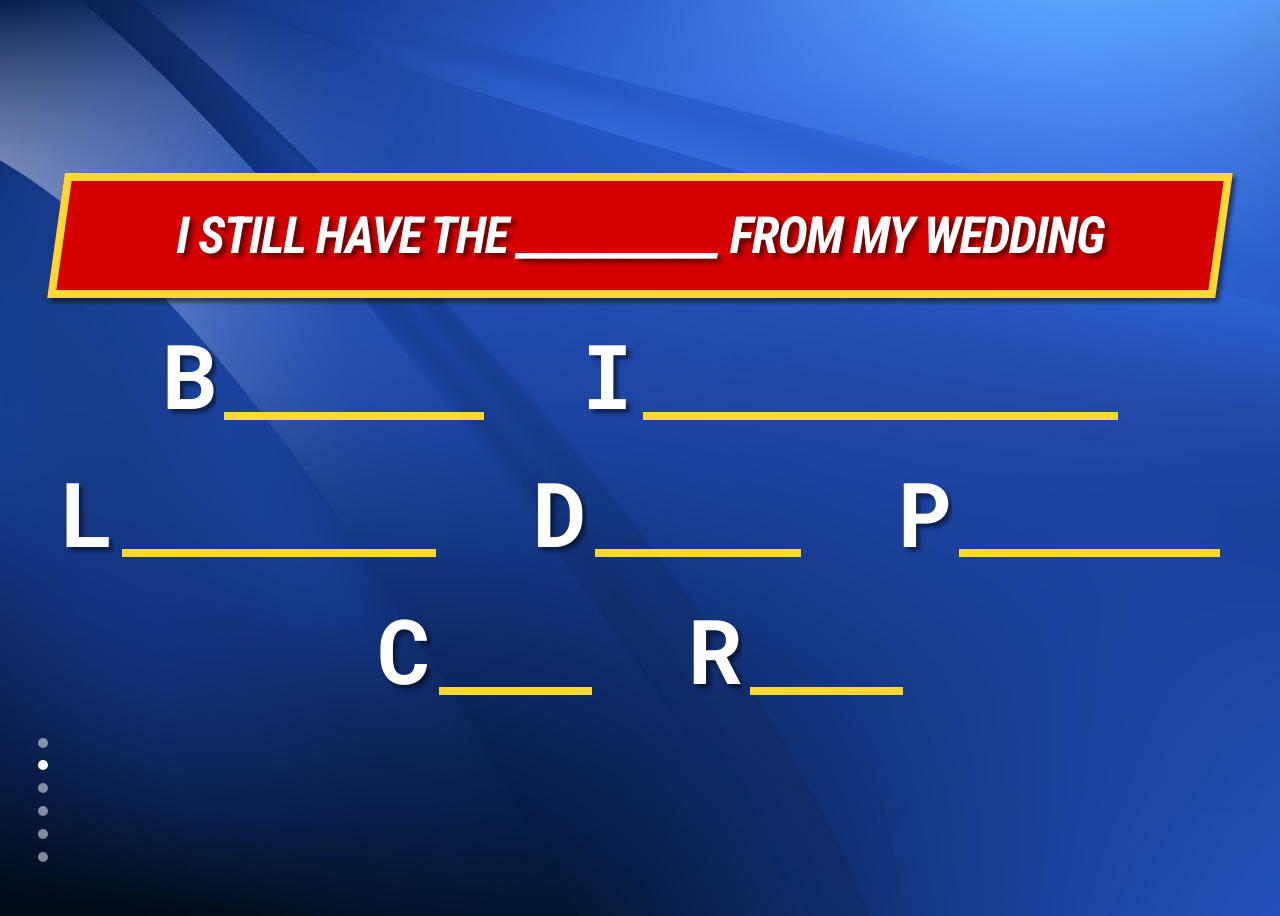
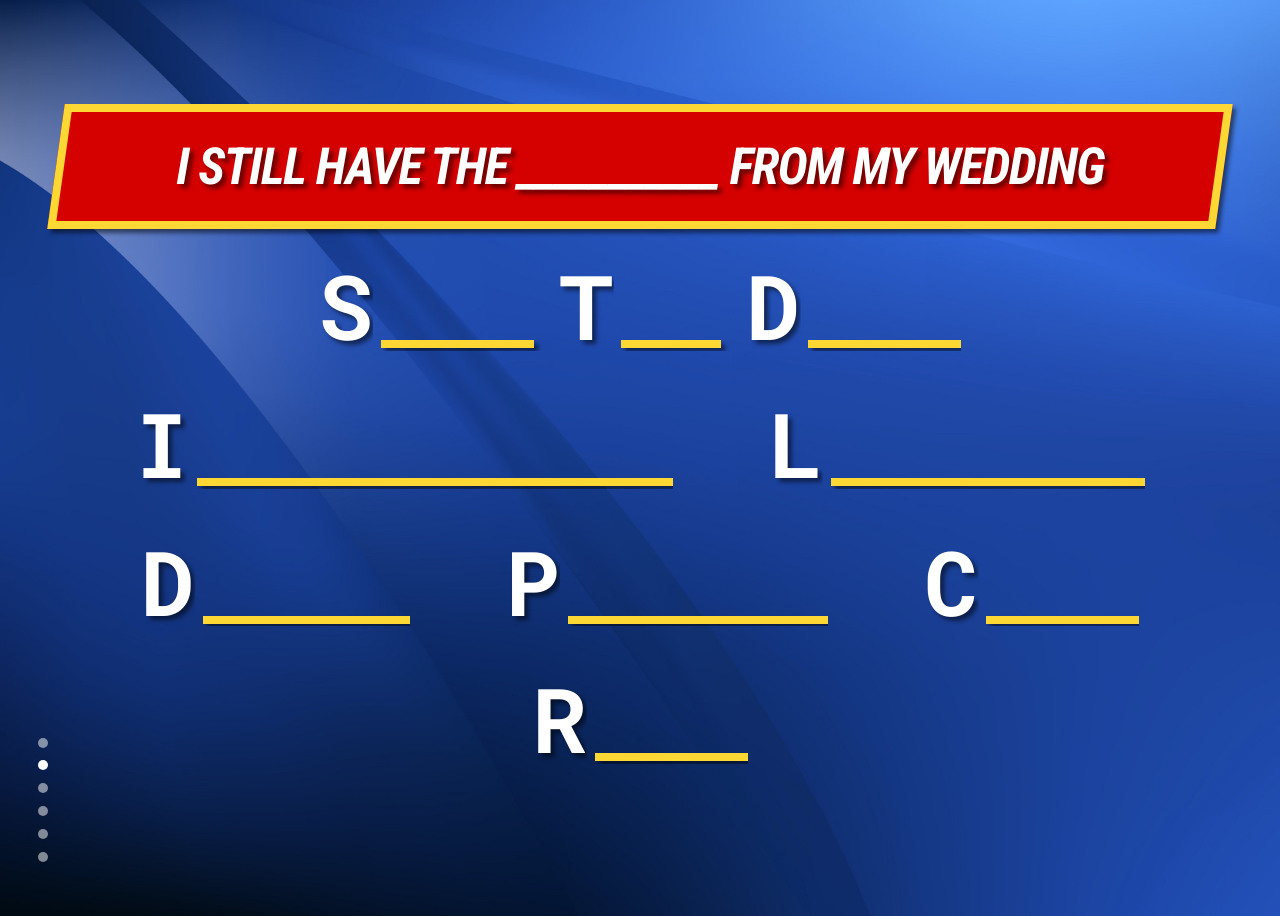
Before and after one commit to clarklab/america-says, a Jekyll site: the page built from _sample/question-2.md, in a window 1280 px wide. Built offline with Jekyll 4.4.1, drawn with Linux system fonts in a browser that asks for light colours.

Commit message:
spaces and dashes
now supported automagically, just include them in your answers like normal

```diff
--- a/_layouts/board.html
+++ b/_layouts/board.html
@@ -40,9 +40,25 @@ X
 <div class="answers">
 
 {% for answer in page.answers %}
+
+{% if answer contains " " %}
+
+{% assign answerSpace = answer | split:' ' %}
+<div class="answer space">{% for answer in answerSpace %}<span class="underline"><span class="text">{{answer}}</span></span>{% endfor %}</div>
+
+{% elsif answer contains "-" %}
+
+{% assign count = 0 %}
+{% assign answerDash = answer | split:'-' %}
+<div class="answer dash">{% for answer in answerDash %}{% assign count = count | plus: 1 %}<span class="underline"><span class="text">{{answer}}</span></span>{% if count == 1 %}-{% endif %}{% endfor %}</div>
+
+{% else %}
 <div class="answer">
-  <div class="text">{{ answer }}</div>
+  <span class="underline">
+    <span class="text">{{ answer }}</span>
+  </span>
 </div>
+{% endif %}
 {% endfor %}
 
 </div>
--- a/_sample/question-2.md
+++ b/_sample/question-2.md
@@ -2,7 +2,7 @@
 layout: board
 question: I still have the ___________ from my wedding
 answers:
-  - bouqet
+  - save the date
   - invitation
   - license
   - dress
--- a/style.css
+++ b/style.css
@@ -116,9 +116,13 @@ body{
   clip-path: inset(0 0 0 0);
 }
 
-.answer:after{
+.answer .underline{
+  position: relative;
+}
+
+.answer .underline:after{
   position:absolute;
-  bottom:0;
+  bottom:16px;
   left:calc(0% + 4.85vw);
   right:0;
   height:8px;
@@ -129,8 +133,12 @@ body{
   box-shadow: 4px 4px 4px rgba(0, 0, 0,0.5);
 }
 
-.answer.reveal:after{
+.answer.reveal .underline:after{
  left:100%;
+}
+
+.answer.space .underline:not(:first-child){
+margin-left: 2vw;
 }
 
 body.home{
```
Also changed, not shown: _sample/question-1.md (+1 -1 lines), 7 other files.
